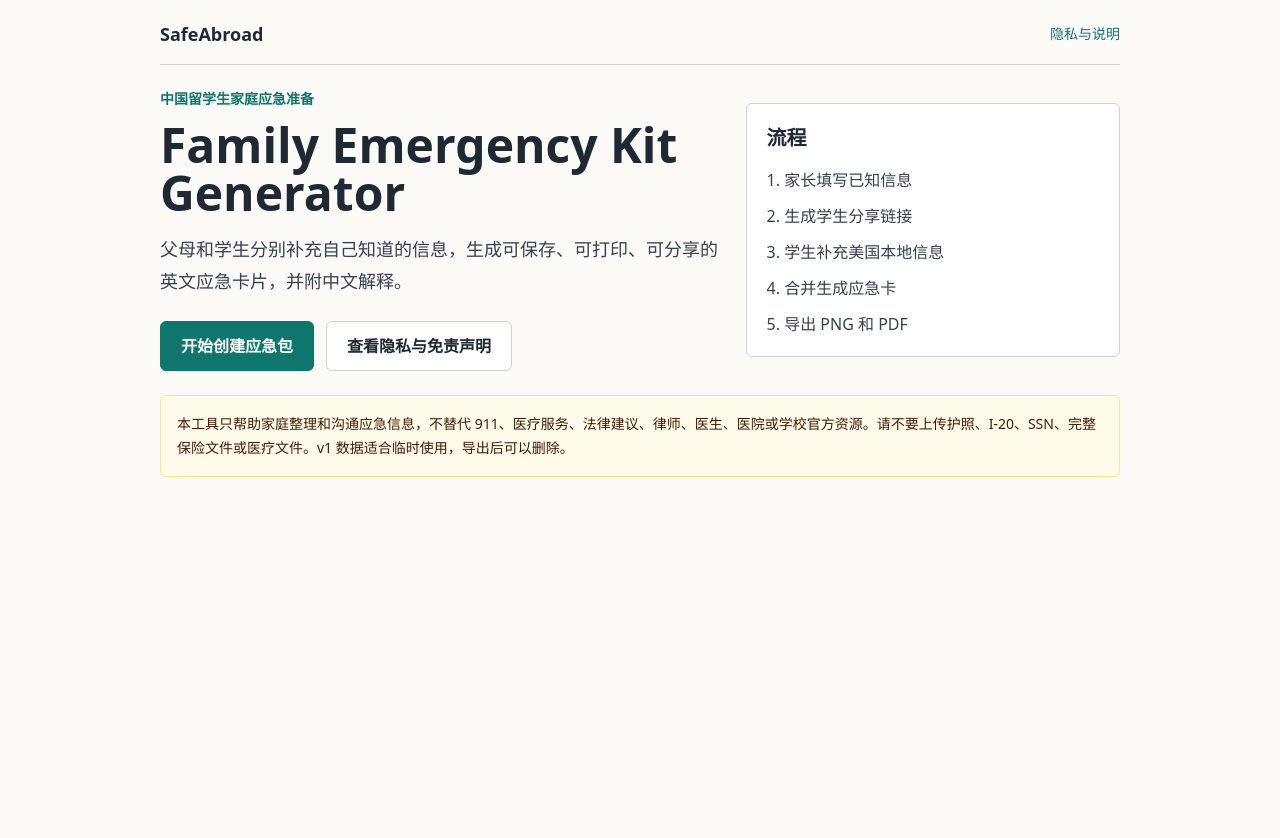
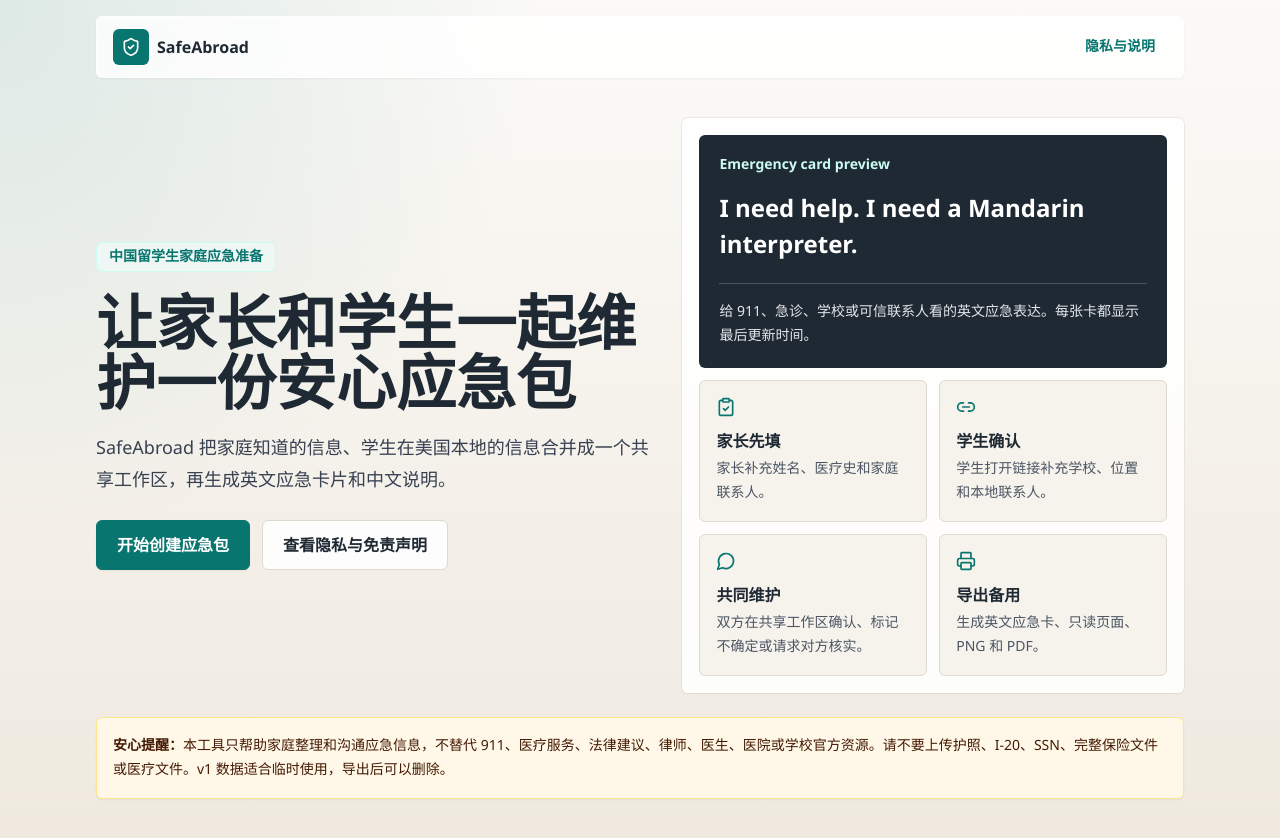
Before and after one commit to chusuyi2007-del/safeabroad-emergency-kit, a Next.js app: page / in a window 1280 px wide. Shown: the top 838 px of the page. Before the commit the page ends 800 px from the top, so only its background shows below. Built offline with nearby package versions, Linux system fonts and the light colour scheme.

Commit message:
Polish SafeAbroad MVP UI

```diff
--- a/app/globals.css
+++ b/app/globals.css
@@ -4,12 +4,15 @@
 
 :root {
   color: #1f2933;
-  background: #fbfaf7;
+  background: #f6f3ed;
 }
 
 body {
   min-height: 100vh;
-  background: #fbfaf7;
+  background:
+    radial-gradient(circle at top left, rgba(8, 117, 111, 0.12), transparent 34rem),
+    linear-gradient(180deg, #fbfaf7 0%, #f6f3ed 44%, #efe9df 100%);
+  text-rendering: geometricPrecision;
 }
 
 button,
@@ -22,3 +25,7 @@
 .card-export {
   background: #ffffff;
 }
+
+::selection {
+  background: rgba(8, 117, 111, 0.18);
+}
--- a/app/page.tsx
+++ b/app/page.tsx
@@ -1,18 +1,28 @@
 import { Button } from "@/components/Button";
 import { Notice } from "@/components/Notice";
 import { Shell } from "@/components/Shell";
+import { ClipboardCheck, Link2, MessageCircle, Printer } from "lucide-react";
 
 export default function LandingPage() {
+  const steps = [
+    ["家长先填", "家长补充姓名、医疗史和家庭联系人。", ClipboardCheck],
+    ["学生确认", "学生打开链接补充学校、位置和本地联系人。", Link2],
+    ["共同维护", "双方在共享工作区确认、标记不确定或请求对方核实。", MessageCircle],
+    ["导出备用", "生成英文应急卡、只读页面、PNG 和 PDF。", Printer]
+  ] as const;
+
   return (
     <Shell>
-      <section className="grid gap-6 lg:grid-cols-[1.2fr_0.8fr] lg:items-center">
-        <div>
-          <p className="text-sm font-semibold text-calm">中国留学生家庭应急准备</p>
-          <h1 className="mt-3 text-4xl font-bold leading-tight text-ink sm:text-5xl">
-            Family Emergency Kit Generator
+      <section className="grid gap-8 lg:grid-cols-[1.05fr_0.95fr] lg:items-center">
+        <div className="py-4 sm:py-10">
+          <p className="inline-flex rounded-md border border-teal-100 bg-mist px-3 py-1 text-sm font-bold text-calm">
+            中国留学生家庭应急准备
+          </p>
+          <h1 className="mt-5 max-w-3xl text-4xl font-black leading-tight text-ink sm:text-6xl">
+            让家长和学生一起维护一份安心应急包
           </h1>
-          <p className="mt-4 max-w-2xl text-lg leading-8 text-gray-700">
-            父母和学生分别补充自己知道的信息，生成可保存、可打印、可分享的英文应急卡片，并附中文解释。
+          <p className="mt-5 max-w-2xl text-lg leading-8 text-gray-700">
+            SafeAbroad 把家庭知道的信息、学生在美国本地的信息合并成一个共享工作区，再生成英文应急卡片和中文说明。
           </p>
           <div className="mt-6 flex flex-col gap-3 sm:flex-row">
             <Button href="/parent/start">开始创建应急包</Button>
@@ -21,15 +31,25 @@
             </Button>
           </div>
         </div>
-        <div className="rounded-md border border-line bg-white p-5">
-          <h2 className="text-xl font-bold text-ink">流程</h2>
-          <ol className="mt-4 space-y-3 text-gray-700">
-            <li>1. 家长填写已知信息</li>
-            <li>2. 生成学生分享链接</li>
-            <li>3. 学生补充美国本地信息</li>
-            <li>4. 合并生成应急卡</li>
-            <li>5. 导出 PNG 和 PDF</li>
-          </ol>
+        <div className="rounded-md border border-white/70 bg-white/85 p-4 shadow-sm ring-1 ring-line/50 backdrop-blur">
+          <div className="rounded-md bg-ink p-5 text-white">
+            <p className="text-sm font-semibold text-teal-100">Emergency card preview</p>
+            <p className="mt-4 text-2xl font-black leading-9">
+              I need help. I need a Mandarin interpreter.
+            </p>
+            <p className="mt-5 border-t border-white/20 pt-4 text-sm leading-6 text-gray-200">
+              给 911、急诊、学校或可信联系人看的英文应急表达。每张卡都显示最后更新时间。
+            </p>
+          </div>
+          <div className="mt-3 grid gap-3 sm:grid-cols-2">
+            {steps.map(([title, body, Icon]) => (
+              <div className="rounded-md border border-line bg-paper p-4" key={title}>
+                <Icon className="h-5 w-5 text-calm" />
+                <h2 className="mt-3 font-bold text-ink">{title}</h2>
+                <p className="mt-1 text-sm leading-6 text-gray-600">{body}</p>
+              </div>
+            ))}
+          </div>
         </div>
       </section>
       <div className="mt-6">
--- a/components/Button.tsx
+++ b/components/Button.tsx
@@ -11,9 +11,9 @@
 };
 
 const variants = {
-  primary: "bg-calm text-white border-calm hover:bg-teal-800",
-  secondary: "bg-white text-ink border-line hover:border-calm",
-  danger: "bg-white text-red-700 border-red-200 hover:border-red-500"
+  primary: "bg-calm text-white border-calm shadow-sm hover:bg-teal-800",
+  secondary: "bg-white/90 text-ink border-line hover:border-calm hover:bg-mist",
+  danger: "bg-white text-red-700 border-red-200 hover:border-red-500 hover:bg-red-50"
 };
 
 export function Button({
@@ -24,7 +24,7 @@
   variant = "primary",
   disabled = false
 }: ButtonProps) {
-  const className = `inline-flex min-h-12 w-full items-center justify-center rounded-md border px-5 py-3 text-center text-base font-semibold transition sm:w-auto ${
+  const className = `inline-flex min-h-12 w-full items-center justify-center rounded-md border px-5 py-3 text-center text-base font-bold transition focus:outline-none focus:ring-4 focus:ring-teal-100 sm:w-auto ${
     variants[variant]
   } ${disabled ? "pointer-events-none opacity-50" : ""}`;
 
--- a/components/CardPreview.tsx
+++ b/components/CardPreview.tsx
@@ -12,13 +12,13 @@
 }) {
   return (
     <article
-      className="card-export flex min-h-72 flex-col justify-between rounded-md border border-line p-5 shadow-sm"
+      className="card-export flex min-h-72 flex-col justify-between rounded-md border border-line p-5 shadow-sm ring-1 ring-white/70"
       id={exportId}
     >
       <div>
-        <p className="text-sm font-bold uppercase tracking-wide text-calm">{card.title}</p>
-        <p className="mt-4 text-xl font-semibold leading-8 text-ink">{card.english}</p>
-        <p className="mt-4 border-t border-line pt-4 text-base leading-7 text-gray-700">{card.chinese}</p>
+        <p className="inline-flex rounded-md bg-mist px-3 py-1 text-sm font-bold uppercase text-calm">{card.title}</p>
+        <p className="mt-5 text-xl font-bold leading-8 text-ink">{card.english}</p>
+        <p className="mt-5 border-t border-line pt-4 text-base leading-7 text-gray-700">{card.chinese}</p>
         {card.disclaimer ? <p className="mt-3 text-sm font-semibold text-red-700">{card.disclaimer}</p> : null}
       </div>
       <p className="mt-5 text-sm text-gray-500">Last updated: {updatedDate(kit)}</p>
--- a/components/Field.tsx
+++ b/components/Field.tsx
@@ -16,7 +16,7 @@
   placeholder?: string;
 }) {
   const className =
-    "mt-2 w-full rounded-md border border-line bg-white px-4 py-3 text-base outline-none focus:border-calm focus:ring-2 focus:ring-teal-100";
+    "mt-2 w-full rounded-md border border-line bg-white/95 px-4 py-3 text-base shadow-sm outline-none transition focus:border-calm focus:ring-4 focus:ring-teal-100";
 
   return (
     <label className="block">
@@ -67,7 +67,7 @@
       </div>
       {value.choice === "details" ? (
         <textarea
-          className="mt-2 min-h-24 w-full rounded-md border border-line bg-white px-4 py-3 outline-none focus:border-calm focus:ring-2 focus:ring-teal-100"
+          className="mt-2 min-h-24 w-full rounded-md border border-line bg-white/95 px-4 py-3 shadow-sm outline-none transition focus:border-calm focus:ring-4 focus:ring-teal-100"
           onChange={(event) => onChange({ ...value, details: event.target.value })}
           placeholder="请填写英文或中文细节 / Add details"
           value={value.details ?? ""}
--- a/components/Notice.tsx
+++ b/components/Notice.tsx
@@ -1,6 +1,7 @@
 export function Notice() {
   return (
-    <div className="rounded-md border border-amber-200 bg-amber-50 p-4 text-sm leading-6 text-amber-950">
+    <div className="rounded-md border border-amber-200 bg-[#fff8e8] p-4 text-sm leading-6 text-amber-950 shadow-sm">
+      <span className="font-bold">安心提醒：</span>
       本工具只帮助家庭整理和沟通应急信息，不替代 911、医疗服务、法律建议、律师、医生、医院或学校官方资源。请不要上传护照、I-20、SSN、完整保险文件或医疗文件。v1 数据适合临时使用，导出后可以删除。
     </div>
   );
--- a/components/Progress.tsx
+++ b/components/Progress.tsx
@@ -11,7 +11,7 @@
   ] as const;
 
   return (
-    <div className="grid gap-2 rounded-md border border-line bg-white p-3 sm:grid-cols-3">
+    <div className="grid gap-2 rounded-md border border-line bg-white/90 p-3 shadow-sm sm:grid-cols-3">
       {items.map(([label, done]) => (
         <div className="flex items-center gap-2 text-sm" key={label}>
           <span className={`h-3 w-3 rounded-full ${done ? "bg-calm" : "bg-line"}`} />
--- a/components/Shell.tsx
+++ b/components/Shell.tsx
@@ -1,19 +1,23 @@
 import Link from "next/link";
 import type { ReactNode } from "react";
+import { ShieldCheck } from "lucide-react";
 
 export function Shell({ children }: { children: ReactNode }) {
   return (
-    <main className="min-h-screen bg-paper">
-      <div className="mx-auto flex min-h-screen w-full max-w-5xl flex-col px-4 py-5 sm:px-6 lg:px-8">
-        <header className="flex items-center justify-between gap-4 border-b border-line pb-4">
-          <Link href="/" className="text-lg font-bold text-ink">
-            SafeAbroad
+    <main className="min-h-screen">
+      <div className="mx-auto flex min-h-screen w-full max-w-6xl flex-col px-4 py-4 sm:px-6 lg:px-8">
+        <header className="sticky top-3 z-20 flex items-center justify-between gap-4 rounded-md border border-white/70 bg-white/80 px-4 py-3 shadow-sm backdrop-blur">
+          <Link href="/" className="inline-flex items-center gap-2 text-base font-bold text-ink">
+            <span className="inline-flex h-9 w-9 items-center justify-center rounded-md bg-calm text-white">
+              <ShieldCheck className="h-5 w-5" />
+            </span>
+            <span>SafeAbroad</span>
           </Link>
-          <Link href="/privacy" className="text-sm font-medium text-calm">
+          <Link href="/privacy" className="rounded-md px-3 py-2 text-sm font-semibold text-calm hover:bg-mist">
             隐私与说明
           </Link>
         </header>
-        <div className="flex-1 py-6">{children}</div>
+        <div className="flex-1 py-8 sm:py-10">{children}</div>
       </div>
     </main>
   );
--- a/tailwind.config.ts
+++ b/tailwind.config.ts
@@ -10,9 +10,12 @@
     extend: {
       colors: {
         ink: "#1f2933",
-        calm: "#0f766e",
-        paper: "#fbfaf7",
-        line: "#d7d3cb"
+        calm: "#08756f",
+        paper: "#f6f3ed",
+        line: "#ded8ce",
+        mist: "#eef7f4",
+        clay: "#b85c38",
+        ocean: "#315f72"
       }
     }
   },
```
Also changed, not shown: components/KitWorkspaceEditor.tsx (+52 -25 lines), components/SharedKitView.tsx (+7 -7 lines).
